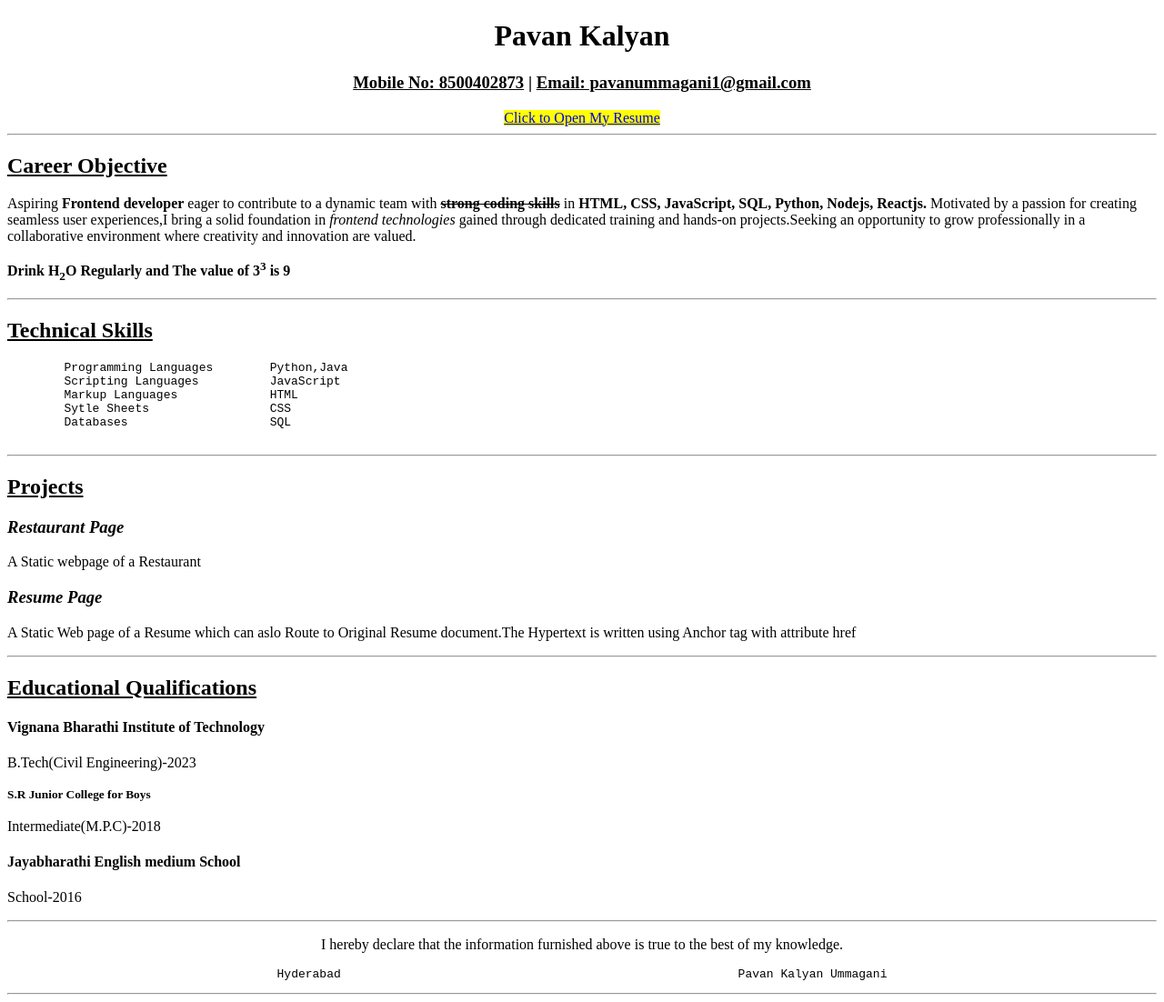
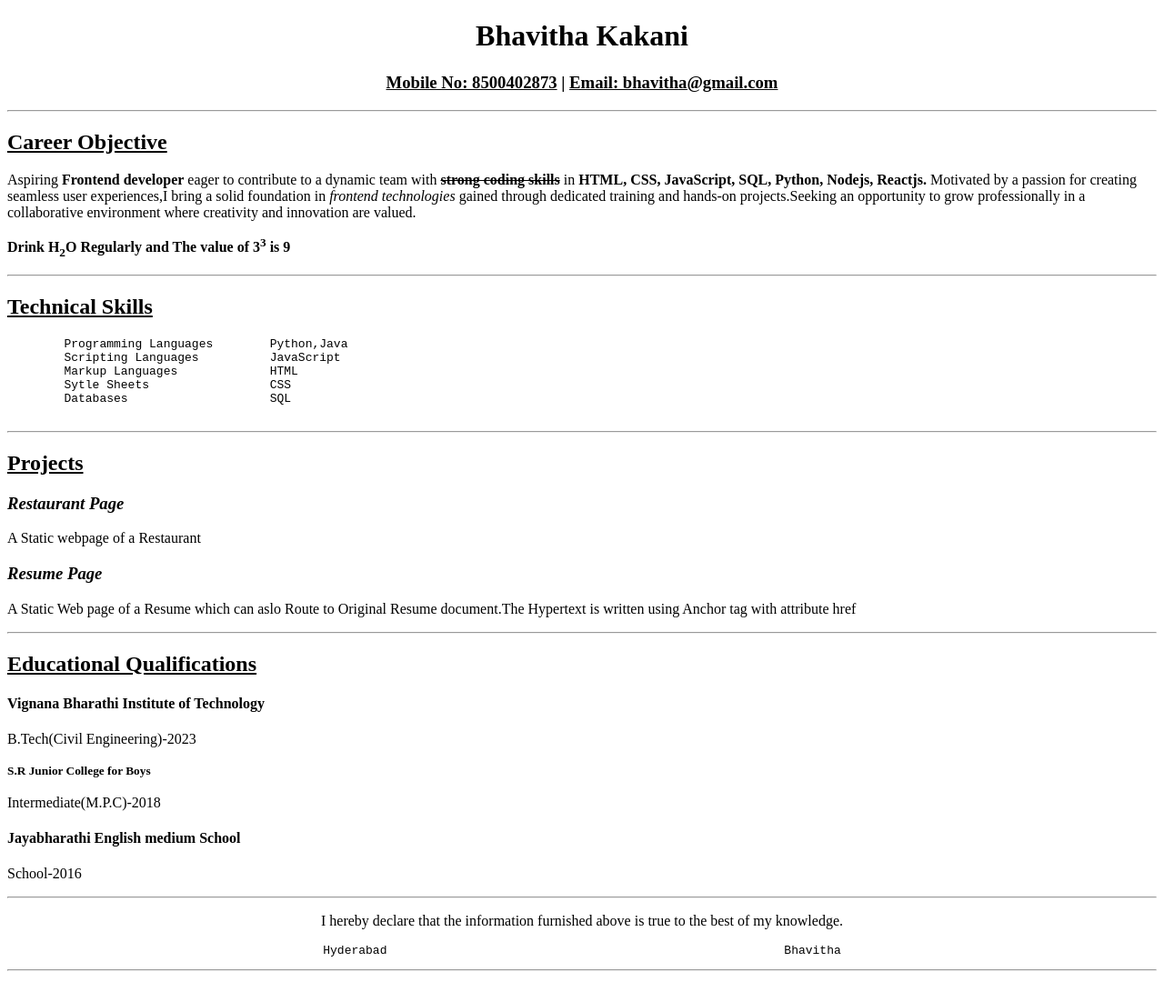
Before and after one commit to kakaniBhavitha16/Sep-20-formatting-tags, a plain HTML site: page index.html in a window 1280 px wide. Shown: the whole page at 91% size. After the commit the page ends 1076 px from the top, so only its background shows below. Drawn offline with Linux system fonts and the light colour scheme.

Commit message:
Formatting tags

```diff
--- a/index.html
+++ b/index.html
@@ -9,10 +9,8 @@
 
 <body>
     <center>
-        <h1>Pavan Kalyan</h1>
-        <h3><ins>Mobile No: 8500402873</ins> | <ins>Email: pavanummagani1@gmail.com</ins></h3>
-        <mark><a href="https://docs.google.com/document/d/1XK0ro9z-yQrdA7JBOFe1epDw2Zdk-ut3/edit?usp=drive_link&ouid=101759472977605691057&rtpof=true&sd=true"
-                target="_blank">Click to Open My Resume</a> </mark>
+        <h1>Bhavitha Kakani</h1>
+        <h3><ins>Mobile No: 8500402873</ins> | <ins>Email: bhavitha@gmail.com</ins></h3>
     </center>
     <hr />
 
@@ -71,7 +69,7 @@
     <hr />
     <center>
         <p>I hereby declare that the information furnished above is true to the best of my knowledge.</p>
-        <pre>Hyderabad                                                        Pavan Kalyan Ummagani</pre>
+        <pre>Hyderabad                                                        Bhavitha</pre>
     </center>
     <hr />
 </body>
```
